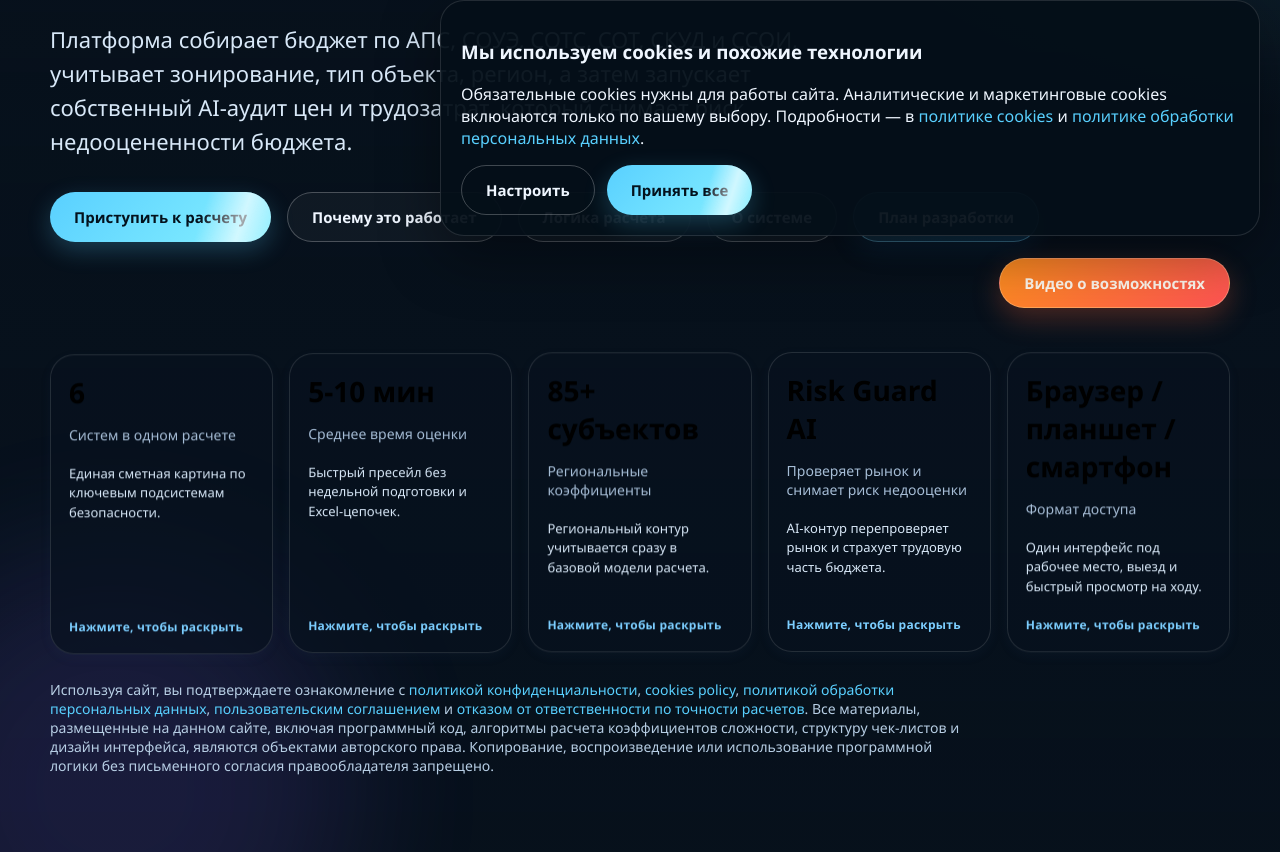
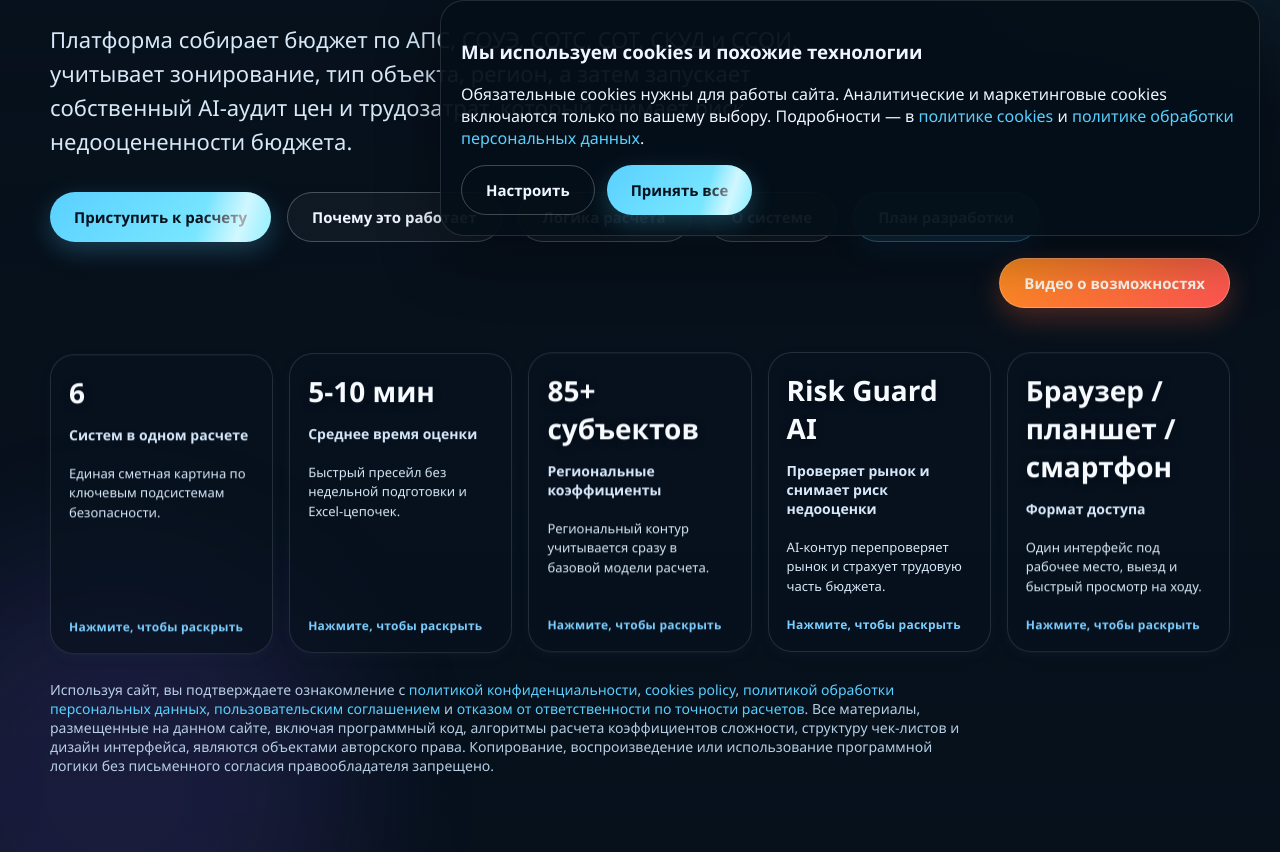
Before and after one commit to AlexSpider0686/Spider0, a React app in the folder src/: page / in a window 1280 px wide. Shown: the part 544-1396 px from the top of the page. Built offline with nearby package versions, Linux system fonts and the light colour scheme; the HTML template or start-up script is replaced by a standard one.

Commit message:
Improve readability of landing metric cards

```diff
--- a/src/site.css
+++ b/src/site.css
@@ -269,6 +269,7 @@ html {
   flex-direction: column;
   align-items: flex-start;
   text-align: left;
+  color: #eff6ff;
   width: 100%;
   min-height: 164px;
   padding: 18px;
@@ -303,14 +304,17 @@ html {
 }
 
 .app-shell .metric-card__value {
+  color: #f7fbff;
   font-size: 28px;
   font-weight: 800;
+  text-shadow: 0 1px 10px rgba(2, 10, 18, 0.24);
 }
 
 .app-shell .metric-card__label {
   margin-top: 8px;
-  color: var(--muted);
+  color: #d7e8fb;
   font-size: 14px;
+  font-weight: 700;
 }
 
 .app-shell .metric-card__teaser {
```
